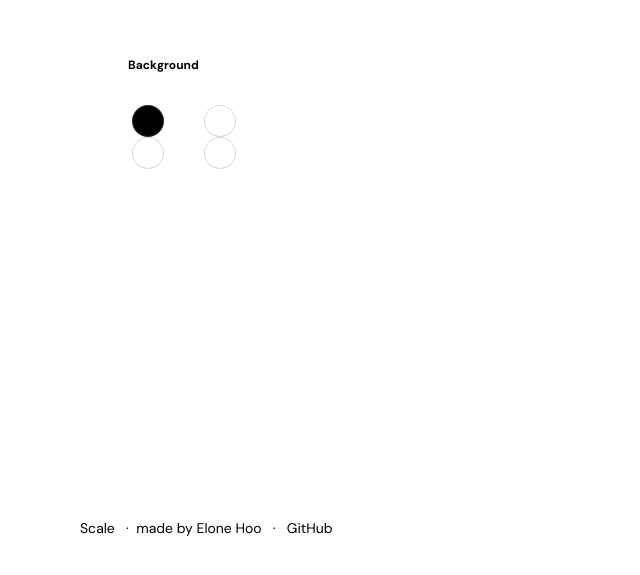
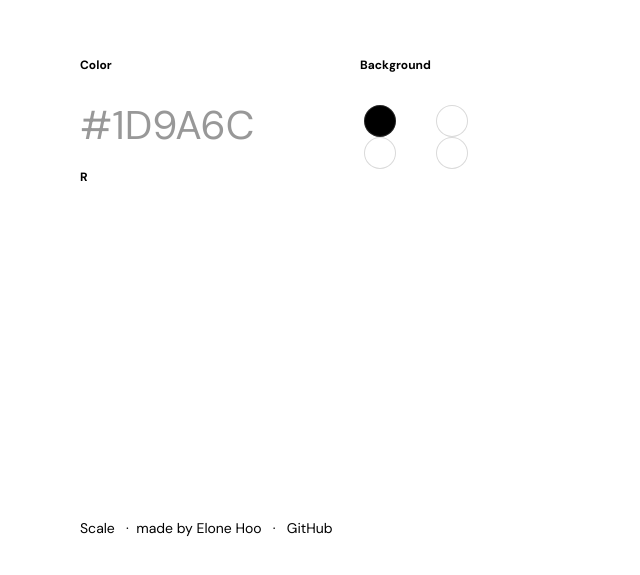
Before and after one commit to elonehoo/scale, a Vue app: page / in a window 1280 px wide. Shown: the part 221-796 px from the top of the page, without its empty margins (0-640 px from the left). Built offline with nearby package versions, Linux system fonts and the light colour scheme; a web font is replaced by a local one.

Commit message:
fix: update main color selector components

```diff
--- a/src/App.vue
+++ b/src/App.vue
@@ -1,7 +1,8 @@
 <script setup lang="ts">
 import { ref } from 'vue'
 import Footer from '~/components/Footer.vue'
-import BackgroundSelector from './components/BackgroundSelector.vue'
+import BackgroundSelector from '~/components/BackgroundSelector.vue'
+import MainColorSelector from '~/components/MainColorSelector.vue'
 import { getColorsList, defaultState } from '~/util/util'
 
 const getHash = () => {
@@ -110,6 +111,10 @@ const lightColors = getColorsList(lightColorsAmount.value, lightestAmount.value,
         <div class="w-1/1">
           <!-- global config section -->
           <div class="global-config-section">
+            <!-- main color selector -->
+            <div>
+              <MainColorSelector :main-color="mainColor" :r="r" :g="g" :b="b"/>
+            </div>
             <!-- background selector section -->
             <div class="background-selector-section">
               <BackgroundSelector
--- a/src/components/DynamicInput.vue
+++ b/src/components/DynamicInput.vue
@@ -1,11 +1,21 @@
 <script setup lang="ts">
 import { ref } from 'vue'
 import { isValidHex } from '~/util/util'
+import Color from 'color'
+
 const props = defineProps<{
-  label?:string
+  label?:string,
+  prefix?:string,
+  modelValue?:string,
+  sufix?:string,
+  min?:number,
+  max?:number,
+  color:string
 }>()
 
-const selectionStyle = ref()
+const emit = defineEmits(['update:modelValue'])
+
+const selectionStyle = ref(isValidHex(props.color) ? Color(props.color).mix(Color('white'), 0.8).string() : '#666')
 </script>
 
 <template>
@@ -14,11 +24,26 @@ const selectionStyle = ref()
     <div class="text-12px font-700 leading-16px mb-16px min-h-32px">{{props.label}}</div>
     <!-- dynamic-input-root -->
     <div class="flex mb-16px">
+
       <!-- input wrapper -->
       <div class="relative w-auto h-1/1">
         <!-- dynamic input field -->
-        <input type="text" class="dynamic-input-field select-none opacity-40" readonly tabindex={-1} />
-        <div class="text-40px font-inherit leading-none opacity-0 transform-y"></div>
+        <input type="text" :value="props.prefix" class="dynamic-input-field select-none opacity-40" readonly tabindex={-1} />
+        <div class="text-40px font-inherit leading-none opacity-0 transform-y">{{props.prefix}}</div>
+      </div>
+
+      <!-- input wrapper -->
+      <div class="relative w-auto h-1/1">
+        <!-- dynamic input field -->
+        <input :value="props.modelValue" @input="emit('update:modelValue',($event.target as HTMLInputElement).value)" class="dynamic-input-field select-none opacity-40" :min="props.min" :max="props.max" />
+        <div class="text-40px font-inherit leading-none opacity-0 transform-y">{{props.modelValue}}</div>
+      </div>
+
+      <!-- input wrapper -->
+      <div class="relative w-auto h-1/1">
+        <!-- dynamic input field -->
+        <input :value="props.sufix" class="dynamic-input-field select-none opacity-40" readonly tabindex={-1} />
+        <div class="text-40px font-inherit leading-none opacity-0 transform-y">{{props.sufix}}</div>
       </div>
     </div>
   </div>
@@ -59,4 +84,11 @@ const selectionStyle = ref()
 .transform-y{
   transform: translateY(236px) scale(0);
 }
+dynamic-input-field::-moz-selection {
+  background: v-bind(selectionStyle);
+}
+
+dynamic-input-field::selection {
+  background: v-bind(selectionStyle);
+}
 </style>
--- a/src/components/MainColorSelector.vue
+++ b/src/components/MainColorSelector.vue
@@ -1,5 +1,14 @@
 <script setup lang="ts">
+import DynamicInput from '~/components/DynamicInput.vue'
+import Slider from './Slider.vue';
+import { numberToHex } from '~/util/util'
 
+const props = defineProps<{
+  mainColor:string,
+  r?:number,
+  g?:number,
+  b?:number
+}>()
 </script>
 
 <template>
@@ -7,7 +16,13 @@
   <div class="input-row">
     <!-- inputs row item -->
     <div class="inputs-row-item">
+      <DynamicInput :color="numberToHex(props.mainColor)" v-model="props.mainColor"  prefix='#' label='Color' />
 
+      <!-- slider wrapper -->
+      <div class="flex items-center">
+        <div class="mr-12px text-12px leading-16px font-700 relative top-2px">R</div>
+        <Slider type='range' min="0" max="255" :value="r" :style="{'color':numberToHex(props.mainColor)}"  />
+      </div>
     </div>
   </div>
 </template>
```
